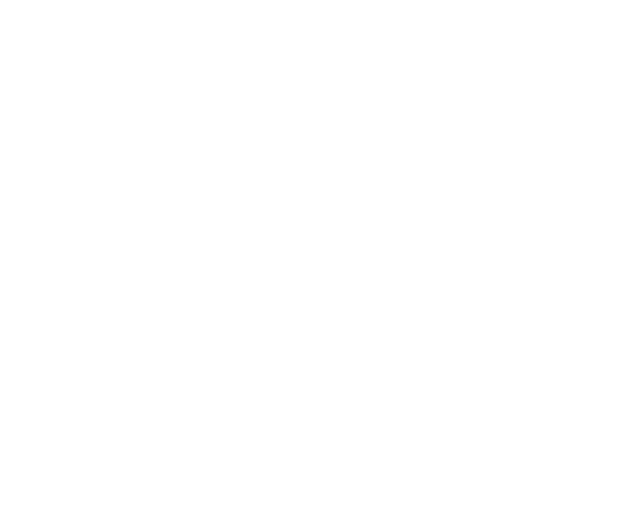
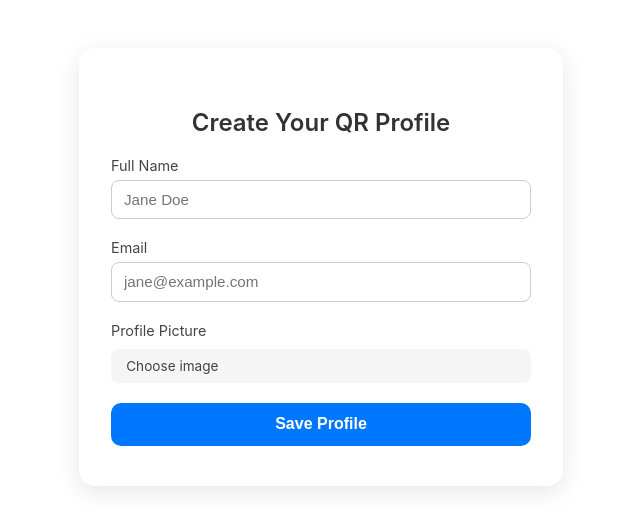
Before and after one commit to aayushi2812/taptalkai, a React (Create React App) app: page /userProfile in a window 1280 px wide. Before the commit this address had no page. Shown: the top 530 px of the page, without its empty margins (319-959 px from the left). Built offline with nearby package versions, Linux system fonts and the light colour scheme.

Commit message:
userProfile

```diff
--- a/package.json
+++ b/package.json
@@ -7,6 +7,7 @@
     "@testing-library/jest-dom": "^6.6.3",
     "@testing-library/react": "^16.3.0",
     "@testing-library/user-event": "^13.5.0",
+    "qrcode.react": "^4.2.0",
     "react": "^19.1.0",
     "react-dom": "^19.1.0",
     "react-scripts": "5.0.1",
--- a/src/UserForm.js
+++ /dev/null
@@ -1,9 +0,0 @@
-function Form(){
-    return(
-        <div>
-
-        </div>
-    );
-}
-
-export default Form;
--- /dev/null
+++ b/src/UserForm/UserForm.css
@@ -0,0 +1,151 @@
+/* Root wrapper */
+.form-wrapper {
+  max-width: 420px;
+  margin: 3rem auto;
+  padding: 2.5rem 2rem;
+  box-shadow: 0 6px 24px rgba(0, 0, 0, 0.1);
+  border-radius: 16px;
+  background: #fff;
+}
+
+/* Heading */
+.form-wrapper h2 {
+  margin-bottom: 1.25rem;
+  text-align: center;
+  font-weight: 600;
+  color: #333;
+}
+
+/* Form layout */
+.profile-form {
+  display: flex;
+  flex-direction: column;
+  gap: 1.25rem;
+}
+
+/* Labels stack inputs nicely */
+.profile-form label {
+  display: flex;
+  flex-direction: column;
+  font-size: 0.9rem;
+  color: #444;
+  gap: 0.35rem;
+}
+
+/* Text inputs */
+.profile-form input[type="text"],
+.profile-form input[type="email"] {
+  padding: 0.65rem 0.75rem;
+  border: 1px solid #ccc;
+  border-radius: 8px;
+  font-size: 0.95rem;
+  transition: border-color 0.3s, box-shadow 0.3s;
+}
+
+/* Focus glow */
+.profile-form input[type="text"]:focus,
+.profile-form input[type="email"]:focus {
+  outline: none;
+  border-color: #0077ff;
+  box-shadow: 0 0 0 3px rgba(0, 119, 255, 0.15);
+}
+
+/* File input (hide ugly default) */
+.file-label input[type="file"] {
+  display: none;
+}
+
+.file-label::after {
+  content: "Choose image";
+  display: inline-block;
+  margin-top: 0.3rem;
+  padding: 0.55rem 0.95rem;
+  background: #f5f5f5;
+  border-radius: 8px;
+  font-size: 0.85rem;
+  cursor: pointer;
+  transition: background 0.25s;
+}
+
+.file-label:hover::after {
+  background: #e4e4e4;
+}
+
+/* Submit button */
+.submit-btn {
+  padding: 0.8rem 1rem;
+  font-size: 1rem;
+  font-weight: 600;
+  color: #fff;
+  background: #0077ff;
+  border: none;
+  border-radius: 10px;
+  cursor: pointer;
+  transition: transform 0.15s, box-shadow 0.15s;
+}
+
+.submit-btn:hover {
+  transform: translateY(-2px);
+  box-shadow: 0 8px 16px rgba(0, 119, 255, 0.3);
+}
+
+.submit-btn:active {
+  transform: translateY(0);
+  box-shadow: none;
+}
+
+/* Image preview */
+.preview {
+  text-align: center;
+}
+
+.preview img {
+  width: 110px;
+  height: 110px;
+  object-fit: cover;
+  border-radius: 50%;
+  border: 3px solid #0077ff;
+}
+
+/* QR code slot */
+.qr {
+  text-align: center;
+}
+
+/* ---------- Animations ---------- */
+
+/* Fade-in for entire card */
+@keyframes fade {
+  from { opacity: 0; transform: translateY(12px); }
+  to   { opacity: 1; transform: translateY(0); }
+}
+
+.fade-in {
+  animation: fade 0.6s ease-out;
+}
+
+/* Bounce for new preview */
+@keyframes bounce {
+  0%   { transform: scale(0.6); opacity: 0; }
+  60%  { transform: scale(1.05); opacity: 1; }
+  100% { transform: scale(1); }
+}
+
+.bounce-in {
+  animation: bounce 0.45s cubic-bezier(0.34, 1.56, 0.64, 1);
+}
+
+/* Gentle zoom for QR */
+@keyframes zoom {
+  from { transform: scale(0.7); opacity: 0; }
+  to   { transform: scale(1);   opacity: 1; }
+}
+
+.zoom-in {
+  animation: zoom 0.4s ease-out;
+}
+
+/* Responsive tweak */
+@media (max-width: 480px) {
+  .form-wrapper { padding: 2rem 1.25rem; }
+}
--- /dev/null
+++ b/src/UserForm/UserForm.js
@@ -0,0 +1,101 @@
+
+// QRForm.js
+import React, { useState } from "react";
+import { QRCodeCanvas } from 'qrcode.react';
+import "./UserForm.css";
+
+export default function UserForm() {
+  const [form, setForm] = useState({
+    fullName: "",
+    email: "",
+    photo: null
+  });
+
+  // Store a locally generated object-URL for preview
+  const [photoPreview, setPhotoPreview] = useState(null);
+
+  // Update field values
+  const handleChange = (e) => {
+    const { name, value, files } = e.target;
+    if (files) {
+      const file = files[0];
+      setForm((f) => ({ ...f, [name]: file }));
+      setPhotoPreview(URL.createObjectURL(file));
+    } else {
+      setForm((f) => ({ ...f, [name]: value }));
+    }
+  };
+
+   return (
+      <div className="form-wrapper fade-in">
+        <h2>Create Your QR Profile</h2>
+
+        <form
+          className="profile-form"
+          onSubmit={(e) => {
+            e.preventDefault();
+            alert("Form submitted!");   // Replace with real handler
+          }}
+        >
+          {/* Full name */}
+          <label>
+            Full Name
+            <input
+              type="text"
+              name="fullName"
+              placeholder="Jane Doe"
+              value={form.fullName}
+              onChange={handleChange}
+              required
+            />
+          </label>
+
+          {/* Email */}
+          <label>
+            Email
+            <input
+              type="email"
+              name="email"
+              placeholder="jane@example.com"
+              value={form.email}
+              onChange={handleChange}
+              required
+            />
+          </label>
+
+          {/* Profile photo */}
+          <label className="file-label">
+            Profile Picture
+            <input
+              type="file"
+              accept="image/*"
+              name="photo"
+              onChange={handleChange}
+            />
+          </label>
+
+          {/* Live image preview */}
+          {photoPreview && (
+            <div className="preview bounce-in">
+              <img src={photoPreview} alt="Preview" />
+            </div>
+          )}
+
+          {/* QR code generated from full name + email */}
+          {form.fullName && form.email && (
+            <div className="qr zoom-in">
+              <QRCodeCanvas
+                value={`${form.fullName}|${form.email}`}
+                size={128}
+                includeMargin
+              />
+            </div>
+          )}
+
+          <button type="submit" className="submit-btn">
+            Save Profile
+          </button>
+        </form>
+      </div>
+    );
+}
--- a/src/index.js
+++ b/src/index.js
@@ -4,7 +4,7 @@
 import App from './App';
 import reportWebVitals from './reportWebVitals';
 import { BrowserRouter, Route, Routes } from 'react-router-dom';
-import Form from './UserForm';
+import UserForm from './UserForm/UserForm';
 
 const root = ReactDOM.createRoot(document.getElementById('root'));
 root.render(
@@ -12,7 +12,7 @@
     <BrowserRouter>
     <Routes>
       <Route path="/" element={<App />} />
-      <Route path='/form' element={<Form />} />
+      <Route path='/userProfile' element={<UserForm />} />
     </Routes>
     </BrowserRouter>
 
```
Also changed, not shown: 1 other file (tests, documents, lock files or other folders).
